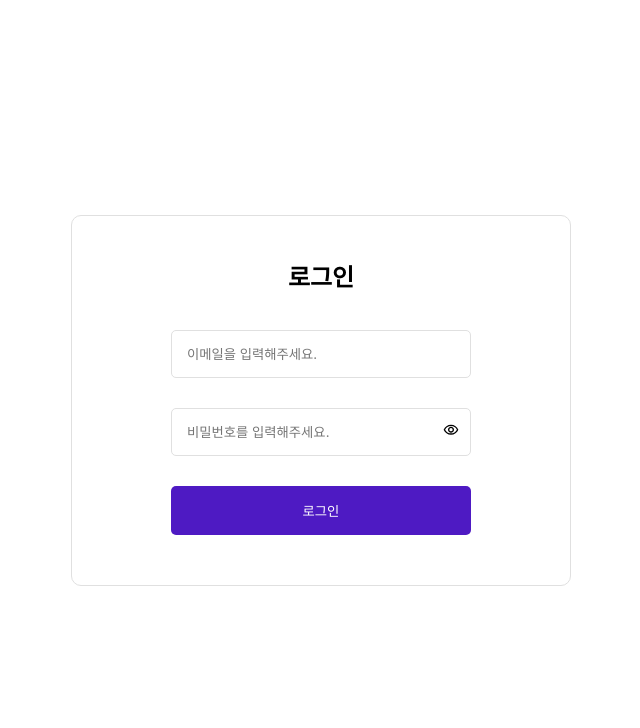
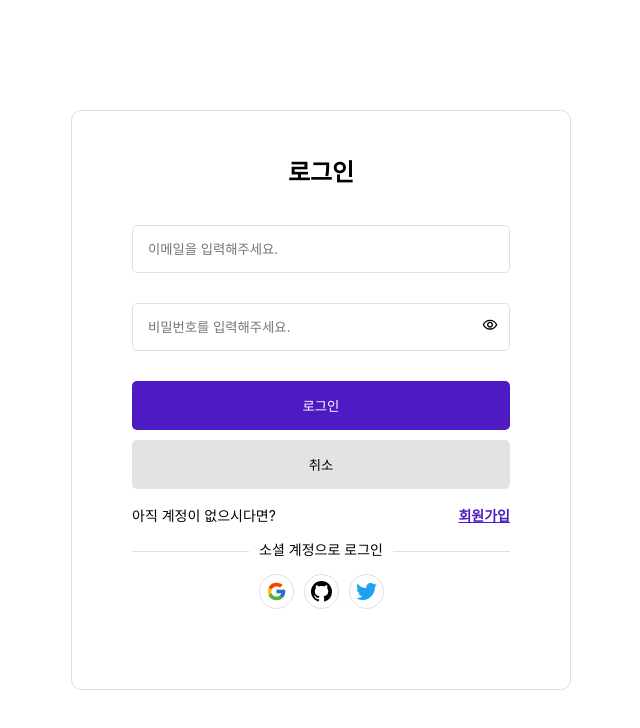
Before and after one commit to chaehaeun/COCOtube, a React (Vite) app: page /signin in a window 1280 px wide. Shown: the top 728 px of the page, without its empty margins (319-959 px from the left). Built offline with nearby package versions, Linux system fonts and the light colour scheme; a web font is replaced by a local one.

Commit message:
[🎨스타일] signin 페이지 스타일 작업

```diff
--- a/src/components/Auth/AuthButton/AuthButton.module.scss
+++ b/src/components/Auth/AuthButton/AuthButton.module.scss
@@ -4,4 +4,14 @@
   padding: 15px;
   border-radius: 5px;
   color: #fff;
+  @include hoverColorTransition($--primary-color, $--primary-color-hover);
 }
+
+.navigate {
+  margin-top: 10px;
+  color: #000;
+  @include hoverColorTransition($--bg-color-gray-hover, $--bg-color-dark-gray);
+  &:hover {
+    color: #fff;
+  }
+}
--- a/src/components/Auth/AuthButton/AuthButton.tsx
+++ b/src/components/Auth/AuthButton/AuthButton.tsx
@@ -2,17 +2,24 @@ import styles from './AuthButton.module.scss'
 
 interface AuthButtonProps {
   type: 'button' | 'submit'
-  mode: 'signIn' | 'signUp' | 'cancel'
+  mode: 'signIn' | 'signUp' | 'navigate'
   onClick?: () => void
   children: React.ReactNode
 }
 
-const className = `${styles.button}`
+let className = `${styles.button}`
 
 const AuthButton = ({ type, children, mode, onClick }: AuthButtonProps) => {
   switch (mode) {
     case 'signIn':
-      className.concat(` ${styles.signIn}`)
+      className = `${styles.button} ${styles.signIn}`
+      break
+    case 'signUp':
+      className = `${styles.button} ${styles.signUp}`
+      break
+    case 'navigate':
+      className = `${styles.button} ${styles.navigate}`
+      break
   }
 
   return (
--- a/src/components/Auth/AuthInput/AuthInput.module.scss
+++ b/src/components/Auth/AuthInput/AuthInput.module.scss
@@ -26,3 +26,12 @@
     font-size: $--text-base;
   }
 }
+
+.errorMsg {
+  color: red;
+  position: absolute;
+  bottom: -16px;
+  text-align: left;
+  font-size: 12px;
+  margin: 5px 0 0 5px;
+}
--- /dev/null
+++ b/src/components/Auth/SocialButton/SocialButton.module.scss
@@ -0,0 +1,15 @@
+.socialBtn {
+  width: 35px;
+  height: 35px;
+  border-radius: 100%;
+  border: 1px solid $--border-color;
+  overflow: hidden;
+  svg {
+    width: 100%;
+    height: 100%;
+  }
+}
+
+.twitter {
+  color: #1da1f2;
+}
--- /dev/null
+++ b/src/components/Auth/SocialButton/SocialButton.tsx
@@ -0,0 +1,39 @@
+import styles from './SocialButton.module.scss'
+import { FcGoogle } from 'react-icons/fc'
+import { BsGithub } from 'react-icons/bs'
+import { FaTwitter } from 'react-icons/fa'
+
+interface SocialButtonProps {
+  method: 'google' | 'github' | 'twitter'
+}
+
+let icon = <FcGoogle aria-hidden />
+
+const SocialButton = ({ method }: SocialButtonProps) => {
+  switch (method) {
+    case 'google':
+      icon = <FcGoogle aria-hidden />
+      break
+    case 'github':
+      icon = <BsGithub aria-hidden />
+      break
+    case 'twitter':
+      icon = <FaTwitter aria-hidden className={styles.twitter} />
+      break
+  }
+
+  const handleClick = () => {}
+
+  return (
+    <button
+      type="button"
+      className={styles.socialBtn}
+      aria-label={`${method} 로그인`}
+      onClick={handleClick}
+    >
+      {icon}
+    </button>
+  )
+}
+
+export default SocialButton
--- a/src/components/Auth/index.ts
+++ b/src/components/Auth/index.ts
@@ -1,2 +1,3 @@
 export { default as AuthInput } from './AuthInput/AuthInput'
 export { default as AuthButton } from './AuthButton/AuthButton'
+export { default as SocialButton } from './SocialButton/SocialButton'
--- a/src/components/index.ts
+++ b/src/components/index.ts
@@ -14,3 +14,4 @@ export { FilterBtnList } from './FilterBtnList'
 export { FilterBtn } from './FilterBtnList'
 export { AuthInput } from './Auth'
 export { AuthButton } from './Auth'
+export { SocialButton } from './Auth'
--- a/src/pages/AuthPages/AuthPage.module.scss
+++ b/src/pages/AuthPages/AuthPage.module.scss
@@ -2,15 +2,8 @@
   @include a11yHidden();
 }
 
-.title {
-  font-size: $--text-xl;
-  font-weight: 600;
-  margin-bottom: 40px;
-}
-
 .form {
   width: 100%;
-  max-width: 300px;
   margin: 0 auto;
   fieldset {
     display: flex;
@@ -18,3 +11,44 @@
     gap: 30px;
   }
 }
+
+.signupCont {
+  display: flex;
+  justify-content: space-between;
+  margin: 20px auto;
+  font-size: $--text-md;
+  a {
+    color: $--primary-color;
+    font-weight: 600;
+    text-decoration: underline;
+  }
+}
+
+.socialLogin {
+  font-size: $--text-md;
+  p {
+    position: relative;
+    z-index: 10;
+  }
+  p::after {
+    content: '';
+    position: absolute;
+    top: 50%;
+    left: 0;
+    width: 100%;
+    height: 1px;
+    background-color: $--border-color;
+    z-index: -1;
+  }
+  span {
+    background-color: #ffffff;
+    display: inline-block;
+    padding: 0 10px;
+  }
+  ul {
+    display: flex;
+    margin-top: 15px;
+    justify-content: center;
+    gap: 10px;
+  }
+}
--- a/src/pages/AuthPages/AuthRoot.module.scss
+++ b/src/pages/AuthPages/AuthRoot.module.scss
@@ -9,9 +9,15 @@
 .authWrap {
   width: 100%;
   max-width: 500px;
-  padding: 50px 20px;
+  padding: 50px 60px 80px;
   margin: 0 auto;
   border: 1px solid $--border-color;
   border-radius: 10px;
   text-align: center;
 }
+
+.title {
+  font-size: $--text-xl;
+  font-weight: 600;
+  margin-bottom: 40px;
+}
--- a/src/pages/AuthPages/AuthRoot.tsx
+++ b/src/pages/AuthPages/AuthRoot.tsx
@@ -1,10 +1,15 @@
-import { Outlet } from 'react-router-dom'
+import { Outlet, useLocation } from 'react-router-dom'
 import styles from './AuthRoot.module.scss'
 
 const AuthRoot = () => {
+  const location = useLocation()
+  const isSignInPage = location.pathname.includes('signin')
+  const pageTitle = isSignInPage ? '로그인' : '회원가입'
+
   return (
     <div className={styles.authRoot}>
       <section className={styles.authWrap}>
+        <h1 className={styles.title}>{pageTitle}</h1>
         <Outlet />
       </section>
     </div>
--- a/src/pages/AuthPages/SignIn.tsx
+++ b/src/pages/AuthPages/SignIn.tsx
@@ -1,9 +1,11 @@
-import { AuthButton, AuthInput, Modal } from '@/components'
+import { AuthButton, AuthInput, Modal, SocialButton } from '@/components'
 import styles from './AuthPage.module.scss'
 import { useModal } from '@/hooks'
 import { useForm } from 'react-hook-form'
+import { Link, useNavigate } from 'react-router-dom'
 
 const SignIn = () => {
+  const navigate = useNavigate()
   const { showModal, content, closeModal } = useModal()
   const {
     register,
@@ -30,7 +32,6 @@ const SignIn = () => {
 
   return (
     <>
-      <h1 className={styles.title}>로그인</h1>
       <form
         className={styles.form}
         onSubmit={handleSubmit(entered => {
@@ -55,12 +56,35 @@ const SignIn = () => {
             placeholder="비밀번호를 입력해주세요."
             errorMsg={errors.password?.message}
           />
-
           <AuthButton mode="signIn" type="submit">
             로그인
           </AuthButton>
         </fieldset>
+        <AuthButton mode="navigate" type="button" onClick={() => navigate('/')}>
+          취소
+        </AuthButton>
       </form>
+      <div className={styles.signupCont}>
+        <p>아직 계정이 없으시다면?</p>
+        <Link to="/signup">회원가입</Link>
+      </div>
+      <div className={styles.socialLogin}>
+        <p>
+          <span>소셜 계정으로 로그인</span>
+        </p>
+        <ul>
+          <li>
+            <SocialButton method="google" />
+          </li>
+          <li>
+            <SocialButton method="github" />
+          </li>
+          <li>
+            <SocialButton method="twitter" />
+          </li>
+        </ul>
+      </div>
+
       {showModal && <Modal onClose={closeModal}>{content}</Modal>}
     </>
   )
```
